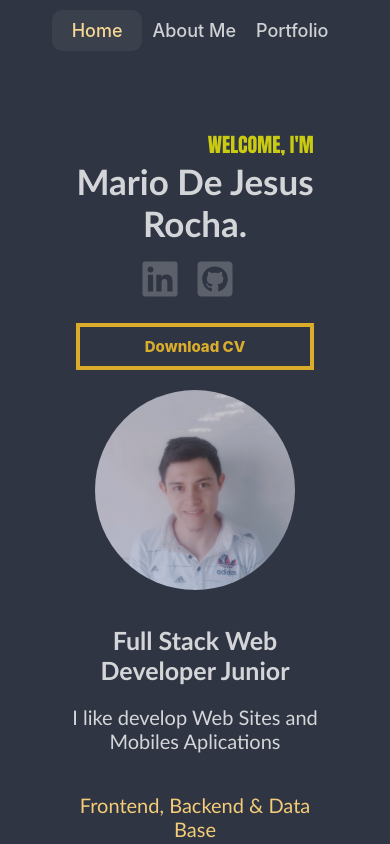
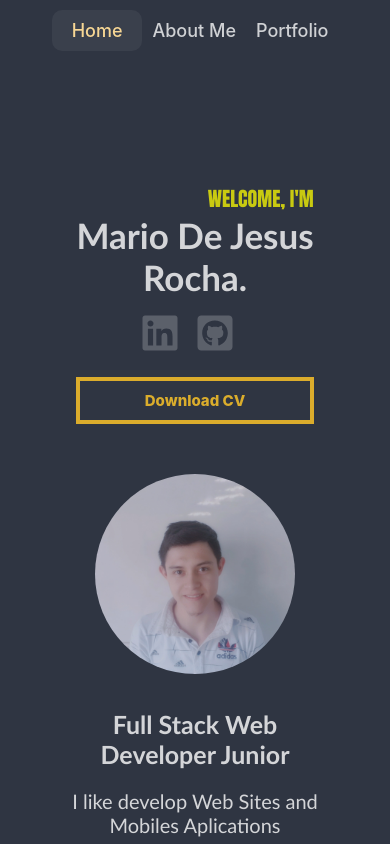
Before and after one commit to mariorocha2308/Myportfolio, a React (Create React App) app: page / in a window 390 px wide. Shown: the top 844 px of the page. Built offline with nearby package versions, Linux system fonts and the light colour scheme.

Commit message:
responsive portfolio v2

```diff
--- a/src/pages/styles/homePage.css
+++ b/src/pages/styles/homePage.css
@@ -99,7 +99,7 @@
 @media (max-width: 550px){
     .containPage{
         flex-direction: column;
-        height: 125vh;
+        height: 145vh;
     }
     .greeting{
         font-size: 20px;
@@ -118,6 +118,10 @@
         text-align: center;
     }
 
+    .btnHome{
+        margin-bottom: 30px;
+    }
+
     .stacks{
         font-size: 20px;
     }
--- a/src/pages/styles/portfolioPage.css
+++ b/src/pages/styles/portfolioPage.css
@@ -5,3 +5,9 @@
     background-color: #2f3542;
     height: 100vh;
 }
+
+@media (max-width: 550px) {
+    .portfolioPage{
+        height: 145vh;
+    }
+}
```
